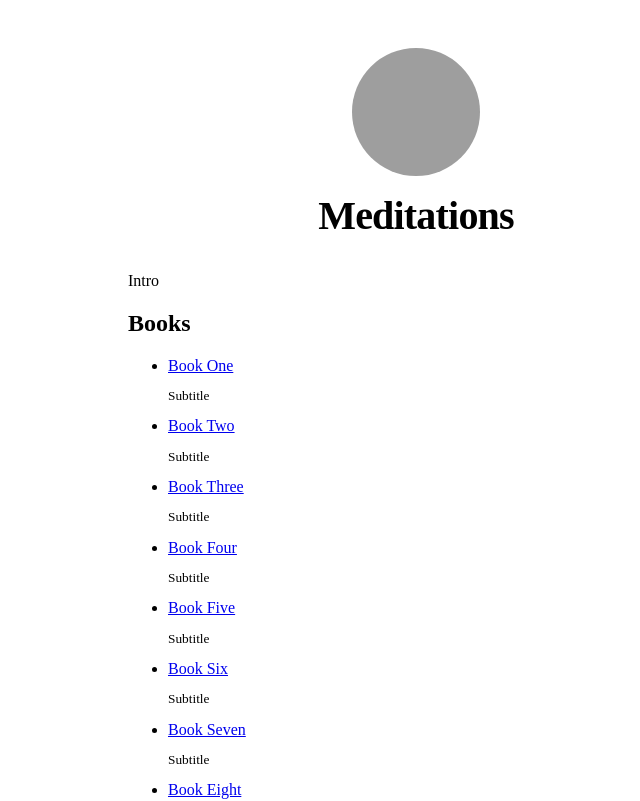
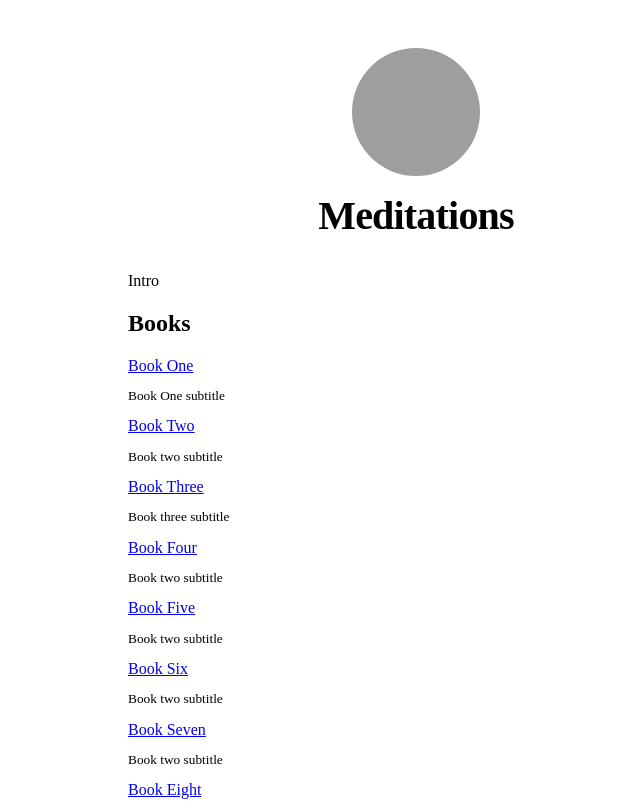
Before and after one commit to tjbarrett42/nextjs-meditations, a Next.js app: page / in a window 1280 px wide. Shown: the top 801 px of the page, without its empty margins (224-864 px from the left). Built offline with nearby package versions, Linux system fonts and the light colour scheme; grey boxes are pictures that could not be loaded.

Commit message:
React-bootstrap, switching to containers for displaying booklist

```diff
--- a/package.json
+++ b/package.json
@@ -12,6 +12,7 @@
     "gray-matter": "^4.0.2",
     "next": "^10.0.0",
     "react": "16.13.1",
+    "react-bootstrap": "^1.4.0",
     "react-dom": "16.13.1",
     "remark": "^13.0.0",
     "remark-html": "^13.0.1"
--- a/pages/index.js
+++ b/pages/index.js
@@ -2,6 +2,8 @@ import Head from 'next/head'
 import Layout, { siteTitle } from '../components/layout'
 import utilStyles from '../styles/utils.module.css'
 import Link from 'next/link'
+import React from 'react'
+import { Container, Row, Col } from 'react-bootstrap'
 
 import { getSortedBooksData } from '../lib/books'
 
@@ -26,19 +28,34 @@ export default function Home({ allBooksData }) {
         </section>
         <section>
             <h2>Books</h2>
-            <ul>
+            <Container>
+                <Row>
                     {allBooksData.map(({ id, title, subtitle }) => (
-                    <li key={id}>
+                        <Col key={id}>
                             <Link href={`/books/${id}`}>
                                 <a>{title}</a>
                             </Link>
                             <br />
                             <small >
-                            <p>Subtitle</p>
+                                <p>{subtitle}</p>
                             </small>
-                    </li>
+                        </Col>
                     ))}
-            </ul>
+                </Row>
+            </Container>
+            {/*<ul>*/}
+            {/*    {allBooksData.map(({ id, title, subtitle }) => (*/}
+            {/*        <li key={id}>*/}
+            {/*            <Link href={`/books/${id}`}>*/}
+            {/*                <a>{title}</a>*/}
+            {/*            </Link>*/}
+            {/*            <br />*/}
+            {/*            <small >*/}
+            {/*                <p>{subtitle}</p>*/}
+            {/*            </small>*/}
+            {/*        </li>*/}
+            {/*    ))}*/}
+            {/*</ul>*/}
         </section>
     </Layout>
   )
```
Also changed, not shown: 1 other file (tests, documents, lock files or other folders). Lines whose indentation alone changed are shown as unchanged.
